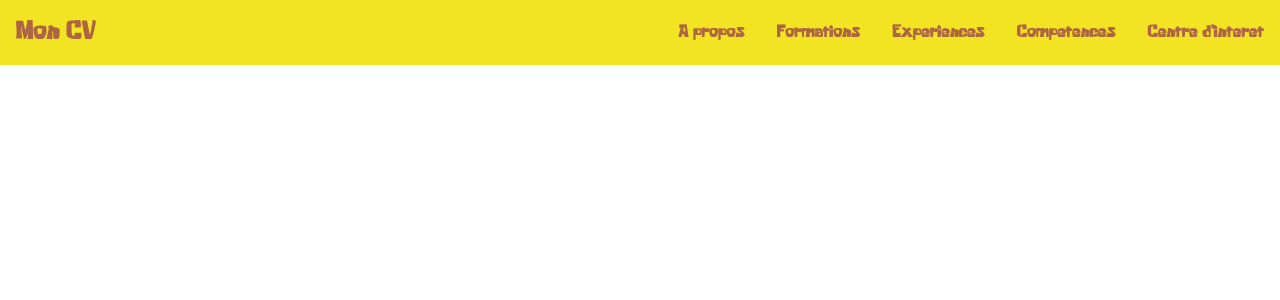
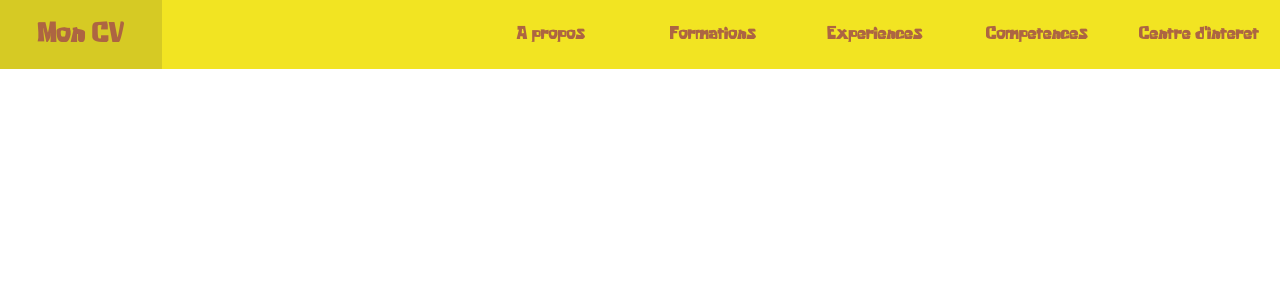
Before and after one commit to ChapelleNathan/WCS-Project1, a PHP site: page / in a window 1280 px wide. Shown: the top 300 px of the page. Run offline with PHP 8.4, Linux system fonts and the light colour scheme.

Commit message:
Titles are now link added cool transitions

```diff
--- a/header.css
+++ b/header.css
@@ -1,7 +1,3 @@
-h1{
-    font-family: var(--title-font);
-}
-
 nav{
     display: flex;
     align-items: center;
@@ -14,23 +10,32 @@ nav{
 }
 
 nav h1{
-    padding:  0  var(--spacing2) 0;
-}
-
-nav h2{
-    display: flex;
-    font-family: var(--title-font);
-    font-size: 1em;
-    align-items: center;
-    transition: 0.5s;
-    padding: 0 var(--spacing2) 0;
+    font-size: 26px;
 }
 
 .navigation{
     position: absolute;
     display: flex;
     flex-direction: row;
+    right: 0vw;
+    padding: 0  0 0 var(--spacing2) ;
+    height: 100%;
+    font-size: 11px;
+}
+
+nav a{
+    display: flex;
+    font-family: var(--title-font);
+    font-size: 1em;
+    padding: 0 var(--spacing2) 0;
+    margin: 0;
     align-items: center;
-    right: 0vw;
-   height: 100%;
+    justify-content: center;
+    height: 100%;
+    width: 130px;
+    transition: 0.5s;
 }
+
+nav a:hover{
+    background-color: var(--darker-main-color);
+}
--- a/index.html
+++ b/index.html
@@ -17,13 +17,23 @@
 <body>
     <header>
         <nav>
-            <h1 id="myCV">Mon CV</h1>
+            <a href=""><h1 id="myCV" class="">Mon CV</h1></a>
             <div class="navigation">
-                <h2>A propos</h2>
-                <h2>Formations</h2>
-                <h2>Experiences</h2>
-                <h2>Competences</h2>
-                <h2>Centre d'interet</h2>
+                <a href="">
+                    <h2>A propos</h2>
+                </a>
+                <a href="">
+                    <h2>Formations</h2>
+                </a>
+                <a href="">
+                    <h2>Experiences</h2>
+                </a>
+                <a href="">
+                    <h2>Competences</h2>
+                </a>
+                <a href="">
+                    <h2>Centre d'interet</h2>
+                </a>
             </div>
 
         </nav>
--- a/style.css
+++ b/style.css
@@ -21,3 +21,11 @@
 body{
     margin: 0;
 }
+
+a{
+    text-decoration: none;
+    color : var(--font-color)
+}
+a:visited{
+    color : var(--font-color)
+}
```
